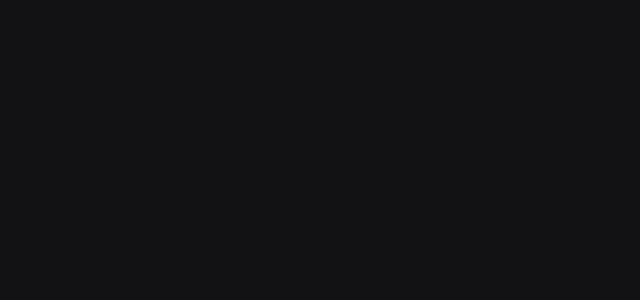
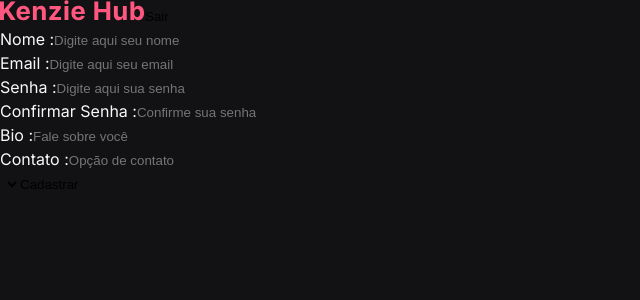
Before and after one commit to Thyagovz/Projeto-Kenzie-Hub, a React app: page /register in a window 1280 px wide. Shown: the top 300 px of the page, without its empty margins (0-640 px from the left). Built offline with nearby package versions, Linux system fonts and the light colour scheme; the HTML template or start-up script is replaced by a standard one.

Commit message:
feat: add registration form and update page structure; include new components and dependencies

```diff
--- a/package.json
+++ b/package.json
@@ -10,12 +10,14 @@
     "preview": "vite preview"
   },
   "dependencies": {
+    "@hookform/resolvers": "^5.1.1",
     "axios": "^1.10.0",
     "react": "^19.1.0",
     "react-dom": "^19.1.0",
     "react-hook-form": "^7.60.0",
     "react-router-dom": "^7.6.3",
-    "sass": "^1.89.2"
+    "sass": "^1.89.2",
+    "zod": "^4.0.5"
   },
   "devDependencies": {
     "@eslint/js": "^9.30.1",
--- a/src/App.jsx
+++ b/src/App.jsx
@@ -1,7 +1,15 @@
+import { DefaultTemplate } from "./components/DefaultTemplate";
+import { RouterMain} from "./routes"
 import "./styles/index.scss";
 
 function App() {
-  return <></>;
+  return (
+    <>
+      <DefaultTemplate>
+        <RouterMain />
+      </DefaultTemplate>
+    </>
+  );
 }
 
 export default App;
--- a/src/Pages/DashboardPage/index.jsx
+++ b/src/Pages/DashboardPage/index.jsx
@@ -1,3 +1,5 @@
 export const DashboardPage = () => {
-  return;
+  return (
+    <main></main>
+  );
 };
--- a/src/Pages/ErrorPage/index.jsx
+++ b/src/Pages/ErrorPage/index.jsx
@@ -1,5 +1,7 @@
 export const ErrorPage = () => {
     return (
-        <></>
+        <main>
+
+        </main>
     )
 }
--- a/src/Pages/LoginPage/index.jsx
+++ b/src/Pages/LoginPage/index.jsx
@@ -1,5 +1,7 @@
 export const LoginPage = () => {
     return (
-        <></>
+        <main>
+            <p>PAginade login</p>
+        </main>
     )
 }
--- a/src/Pages/RegisterPage/index.jsx
+++ b/src/Pages/RegisterPage/index.jsx
@@ -1,5 +1,9 @@
+import { RegisterForm } from "../../components/forms/RegisterForm";
+
 export const RegisterPage = () => {
-    return (
-        <></>
-    );
+  return (
+    <main>
+      <RegisterForm />
+    </main>
+  );
 };
--- /dev/null
+++ b/src/components/DefaultTemplate/index.jsx
@@ -0,0 +1,10 @@
+import { Header } from "../Header";
+
+export const DefaultTemplate = ({ children }) => {
+  return (
+    <>
+      <Header />
+      {children}
+    </>
+  );
+};
--- a/src/components/forms/Header/index.jsx
+++ b/src/components/Header/index.jsx
@@ -1,11 +1,11 @@
-import logo from "../../../assets/mainLogo.svg";
+import logo from "../../assets/mainLogo.svg";
 
 export const Header = () => {
   return (
     <header>
-      <div>
+      <div className="container">
         <div>
-          <img src={logo} alt="logo kenzie hub" />
+          <img src={logo} alt="Logo Kenzie Hub" />
           <button>Sair</button>
         </div>
       </div>
--- /dev/null
+++ b/src/components/forms/Input/index.jsx
@@ -0,0 +1,10 @@
+import { forwardRef } from "react";
+
+export const Input = forwardRef(({ label, ...rest }, ref) => {
+  return (
+    <div>
+      <label>{label} :</label>
+      <input ref={ref} {...rest} />
+    </div>
+  );
+});
--- /dev/null
+++ b/src/components/forms/RegisterForm/index.jsx
@@ -0,0 +1,62 @@
+import { useForm } from "react-hook-form";
+import { Input } from "../Input";
+
+export const RegisterForm = () => {
+  const onSubmit = (e) => {
+    console.log(e);
+  };
+
+  const { register, handleSubmit } = useForm();
+
+  return (
+    <form onSubmit={handleSubmit(onSubmit)}>
+      <Input
+        label={"Nome"}
+        type="text"
+        placeholder="Digite aqui seu nome"
+        {...register("name")}
+      />
+      <Input
+        label={"Email"}
+        type="email"
+        placeholder="Digite aqui seu email"
+        {...register("email")}
+      />
+      <Input
+        label={"Senha"}
+        type="password"
+        placeholder="Digite aqui sua senha"
+        {...register("password")}
+      />
+      <Input
+        label={"Confirmar Senha"}
+        type="password"
+        placeholder="Confirme sua senha"
+        {...register("confirme")}
+      />
+      <Input
+        label={"Bio"}
+        type=""
+        placeholder="Fale sobre você"
+        {...register("sobre")}
+      />
+      <Input
+        label={"Contato"}
+        type=""
+        placeholder="Opção de contato"
+        {...register("contato")}
+      />
+      <select name="Selecionar módulo" id=""></select>
+
+      <button type="submit">Cadastrar</button>
+
+      {/* <input type="text" placeholder="Digite aqui seu nome" />
+      <input type="email" placeholder="Digite aqui seu email" />
+      <input type="password" placeholder="Digite aqui uma senha" />
+      <input type="" placeholder="" />
+      <input type="" placeholder="" />
+      <input type="" placeholder="" />
+      <input type="" placeholder="" /> */}
+    </form>
+  );
+};
```
Also changed, not shown: src/Pages/DefaultTemplate/index.jsx (deleted, +0 -10 lines), vercel.json (added), 1 other file (tests, documents, lock files or other folders).
